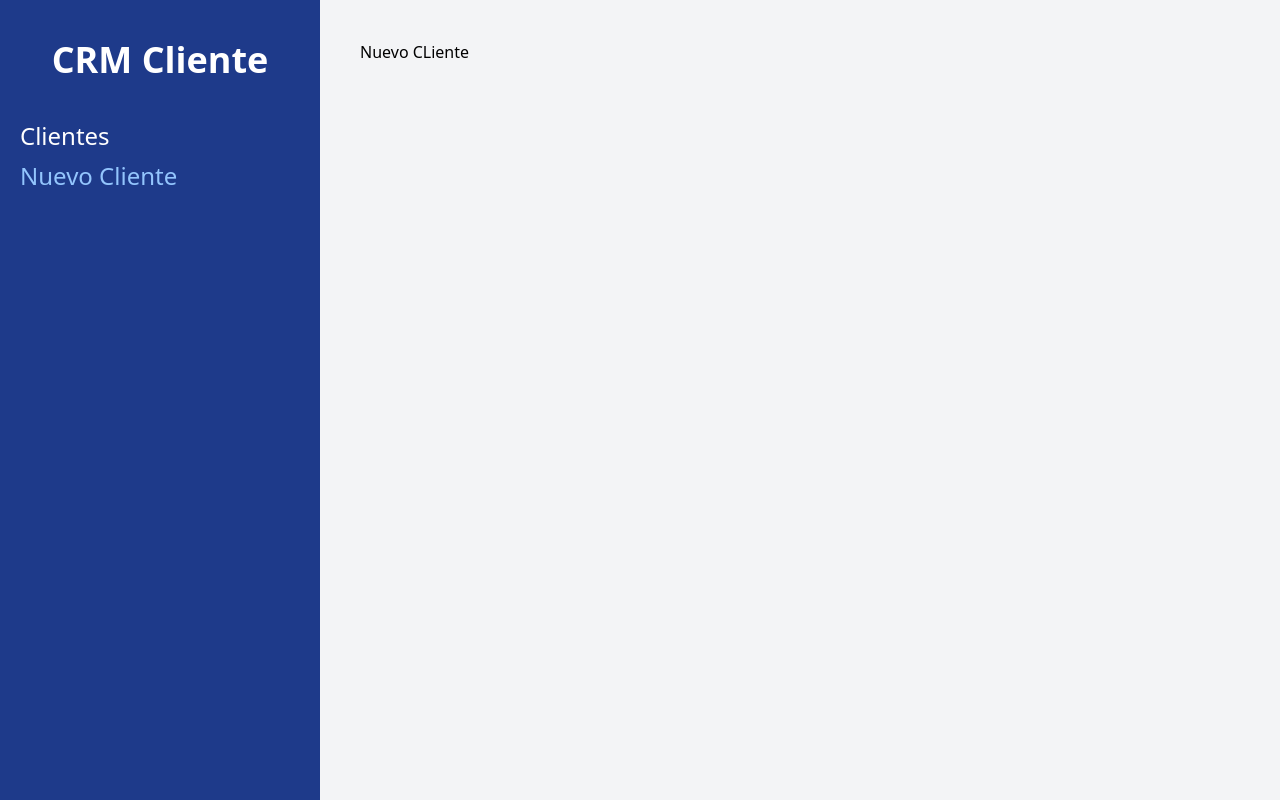
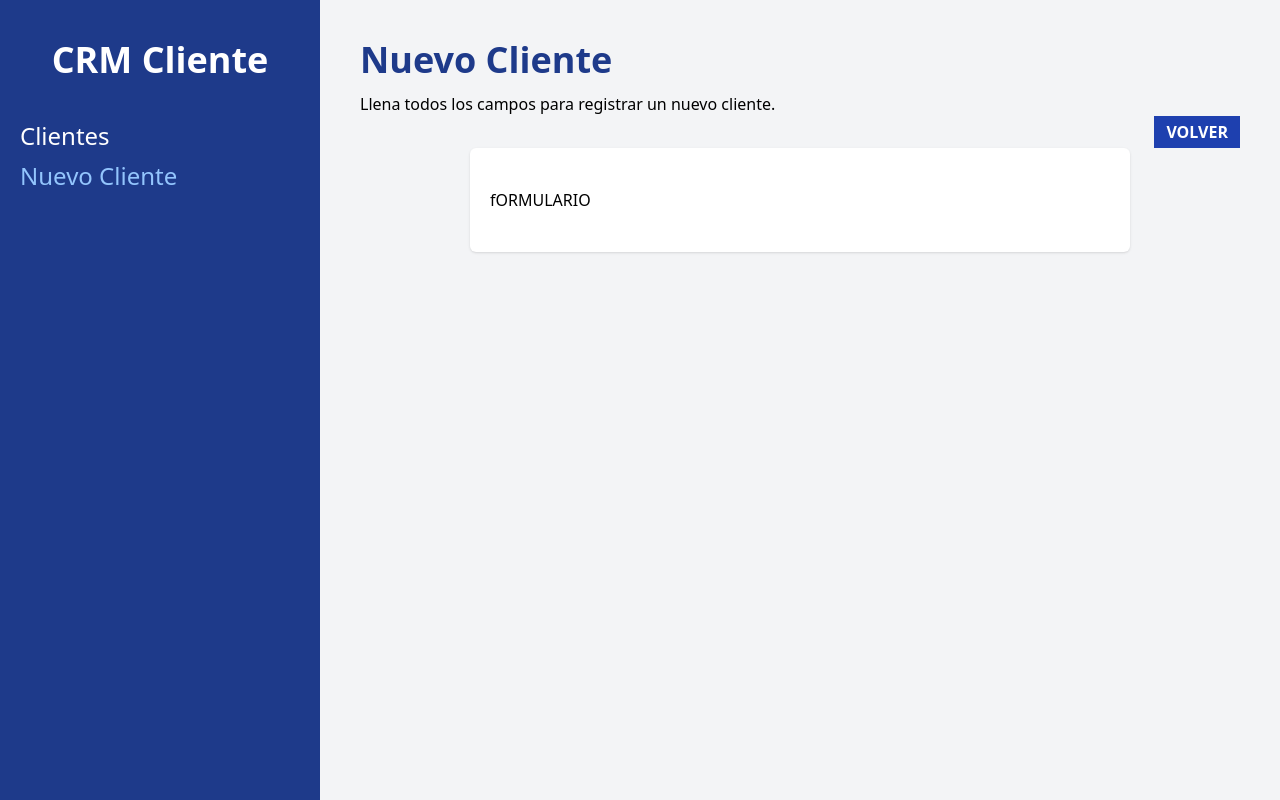
Before and after one commit to YouDevs/react-crm, a React (Vite) app: page /clientes/nuevo in a window 1280 px wide. Built offline with nearby package versions, Linux system fonts and the light colour scheme.

Commit message:
hook useNavigate

```diff
--- a/src/pages/NuevoCliente.jsx
+++ b/src/pages/NuevoCliente.jsx
@@ -1,8 +1,27 @@
+// Hook para poder navegar entre páginas:
+import { useNavigate } from "react-router-dom"
+
 function NuevoCliente() {
+
+    const navigate = useNavigate()
+
     return (
-        <div>
-            Nuevo CLiente
-        </div>
+        <>
+            <h1 className="font-black text-4xl text-blue-900">Nuevo Cliente</h1>
+            <p className="mt-3">Llena todos los campos para registrar un nuevo cliente.</p>
+            <div className="flex justify-end">
+                <button
+                    className="bg-blue-800 text-white px-3 py-1 font-bold uppercase"
+                    onClick={ () => navigate(-1) }
+                    // onClick={ () => navigate('/) }
+                >
+                    Volver
+                </button>
+            </div>
+            <div className="bg-white shadow rounded-md md:w-3/4 mx-auto px-5 py-10">
+                <p>fORMULARIO</p>
+            </div>
+        </>
     )
 }
 
```
Also changed, not shown: src/components/Cliente.jsx (indentation only).
